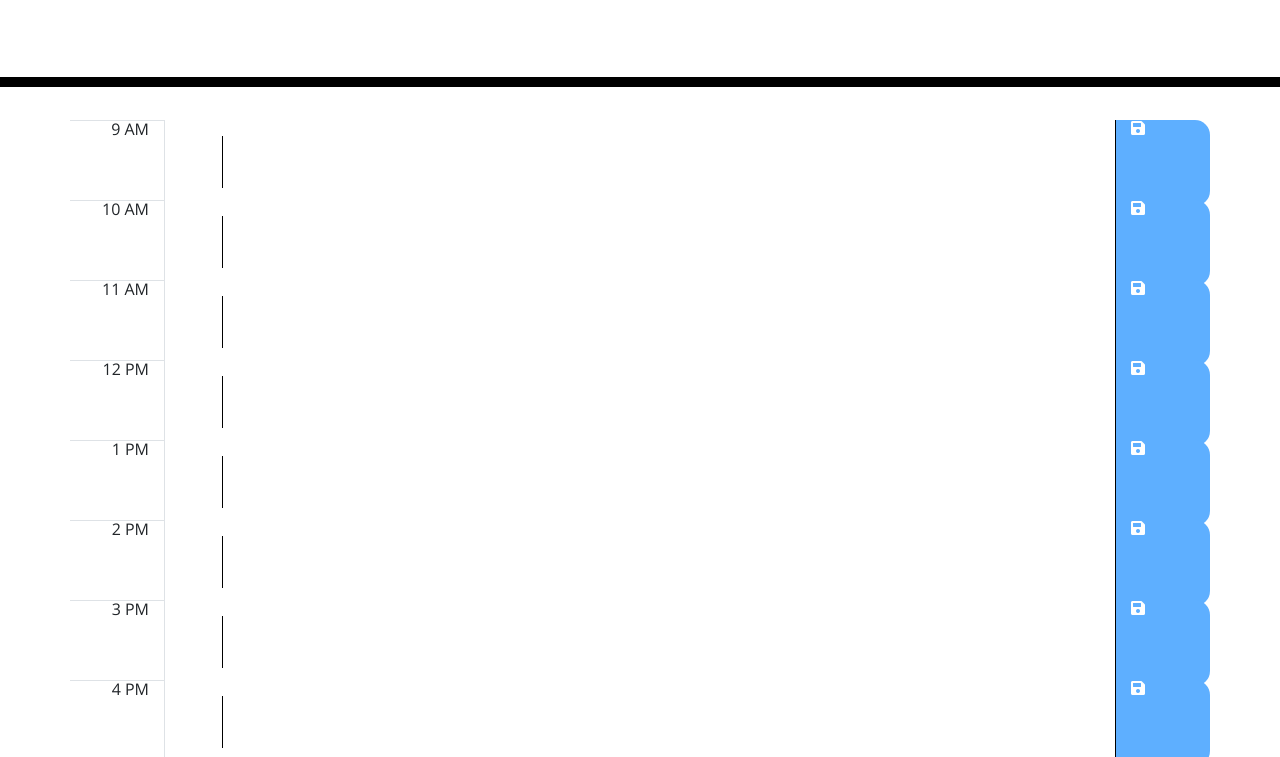
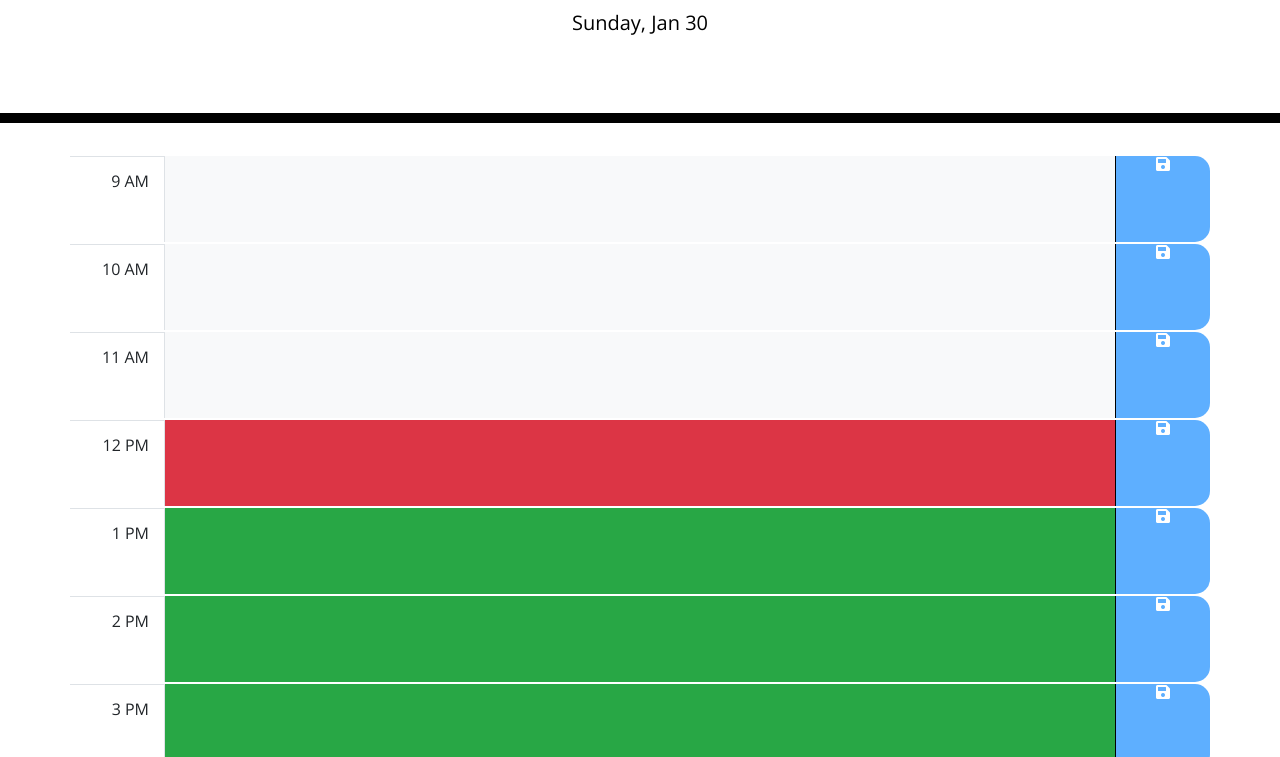
Before and after one commit to wbruns/work-day-scheduler, a plain HTML site: page index.html in a window 1280 px wide. Shown: the part 181-938 px from the top of the page. Drawn offline with nearby package versions, Linux system fonts and the light colour scheme.

Commit message:
working on using moment to color code the timeblocks. Only missing part is current hour not displaying red

```diff
--- a/assets/css/style.css
+++ b/assets/css/style.css
@@ -9,7 +9,7 @@ textarea{
   border: none;
   resize: none;
   color: #000000;
-  border-left: 1px solid black;
+  /* border-left: 1px solid black; */
   padding: 10px;
 }
 
--- a/assets/js/script.js
+++ b/assets/js/script.js
@@ -0,0 +1,63 @@
+// get the current time
+var currentHour = moment().hour(12);
+console.log(moment().hour());
+
+// check current time to each timeblock
+var timeOfDay = function() {
+  // loop through timeblocks
+  for (var i = 0; i < 9; i++) {
+    // grab row
+    var timeBlock = document.getElementById(i);
+    console.log(timeBlock);
+    // grab first child
+    var firstChild = timeBlock.children[0];
+    console.log(firstChild);
+    // grab time attribute
+    var firstChildHour = firstChild.getAttribute("time");
+
+    // make it a number
+    var firstChildNum = parseInt(firstChildHour);
+
+    // make it a moment
+    var timeBlockMoment = moment().hour(firstChildNum);
+    console.log(timeBlockMoment);
+
+    // grab first child text
+    var firstText = firstChild.innerHTML.split(" ")[0];
+
+    // make it a number
+    var firstNum = parseInt(firstText);
+
+    // grab second child
+    var secondChild = timeBlock.children[1];
+
+
+    // check against current time
+    if (timeBlockMoment.isBefore(currentHour)) {
+      // if in the past
+      secondChild.classList.add("bg-light");
+    } else if (timeBlockMoment.isAfter(currentHour)) {
+      secondChild.classList.add("bg-success");
+    } else {
+      secondChild.classList.add("bg-danger");
+    }
+  }
+};
+
+
+// var timeBlockText = $("#0").text().split("")[0];
+// var scheduleHour = parseInt(timeBlockText);
+// scheduleHour = $(scheduleHour).val().split(" ")[0];
+// console.log(currentHour);
+// console.log(scheduleHour);
+// compare the current time to each timeblock and color code
+
+
+timeOfDay();
+// all jquery should go in the document.ready so that it doesn't load until
+// the html has loaded
+$(document).ready(function() {
+
+  $("#currentDay").text(moment().format('dddd, MMM D'));
+
+});
--- a/index.html
+++ b/index.html
@@ -30,64 +30,64 @@
     </header>
     <div class="container">
       <!-- Timeblocks go here -->
-      <div class="row">
-        <div class="col-1 text-right border-top border-right">9 AM</div>
+      <div id="0" class="time-block row my-2">
+        <div time="9" class="col-1 text-right border-top border-right pt-3">9 AM</div>
         <div class="col-10">
           <textarea></textarea>
         </div>
         <div class="col-1 saveBtn bg-save align-items-center"><i class="fas fa-save"></i></div>
       </div>
-      <div class="row">
-        <div class="col-1 text-right border-top border-right">10 AM</div>
+      <div id="1" class="time-block row my-2">
+        <div time="10" class="col-1 text-right border-top border-right pt-3">10 AM</div>
         <div class="col-10">
           <textarea></textarea>
         </div>
         <div class="col-1 saveBtn bg-save"><i class="fas fa-save"></i></div>
       </div>
-      <div class="row">
-        <div class="col-1 text-right border-top border-right">11 AM</div>
+      <div id="2" class="time-block row my-2">
+        <div time="11" class="col-1 text-right border-top border-right pt-3">11 AM</div>
         <div class="col-10">
           <textarea></textarea>
         </div>
         <div class="col-1 saveBtn bg-save"><i class="fas fa-save"></i></div>
       </div>
-      <div class="row">
-        <div class="col-1 text-right border-top border-right">12 PM</div>
+      <div id="3" class="time-block row my-2">
+        <div time="12" class="col-1 text-right border-top border-right pt-3">12 PM</div>
         <div class="col-10">
           <textarea></textarea>
         </div>
         <div class="col-1 saveBtn bg-save"><i class="fas fa-save"></i></div>
       </div>
-      <div class="row">
-        <div class="col-1 text-right border-top border-right">1 PM</div>
+      <div id="4" class="time-block row my-2">
+        <div time="13" class="col-1 text-right border-top border-right pt-3">1 PM</div>
         <div class="col-10">
           <textarea></textarea>
         </div>
         <div class="col-1 saveBtn bg-save"><i class="fas fa-save"></i></div>
       </div>
-      <div class="row">
-        <div class="col-1 text-right border-top border-right">2 PM</div>
+      <div id="5" class="time-block row my-2">
+        <div time="14" class="col-1 text-right border-top border-right pt-3">2 PM</div>
         <div class="col-10">
           <textarea></textarea>
         </div>
         <div class="col-1 saveBtn bg-save"><i class="fas fa-save"></i></div>
       </div>
-      <div class="row">
-        <div class="col-1 text-right border-top border-right">3 PM</div>
+      <div id="6" class="time-block row my-2">
+        <div time="15" class="col-1 text-right border-top border-right pt-3">3 PM</div>
         <div class="col-10">
           <textarea></textarea>
         </div>
         <div class="col-1 saveBtn bg-save"><i class="fas fa-save"></i></div>
       </div>
-      <div class="row">
-        <div class="col-1 text-right border-top border-right">4 PM</div>
+      <div id="7" class="time-block row my-2">
+        <div time="16" class="col-1 text-right border-top border-right pt-3">4 PM</div>
         <div class="col-10">
           <textarea></textarea>
         </div>
         <div class="col-1 saveBtn bg-save"><i class="fas fa-save"></i></div>
       </div>
-      <div class="row">
-        <div class="col-1 text-right border-top border-right">5 PM</div>
+      <div id="8" class="time-block row my-2">
+        <div time="17" class="col-1 text-right border-top border-right pt-3">5 PM</div>
         <div class="col-10">
           <textarea></textarea>
         </div>
```
